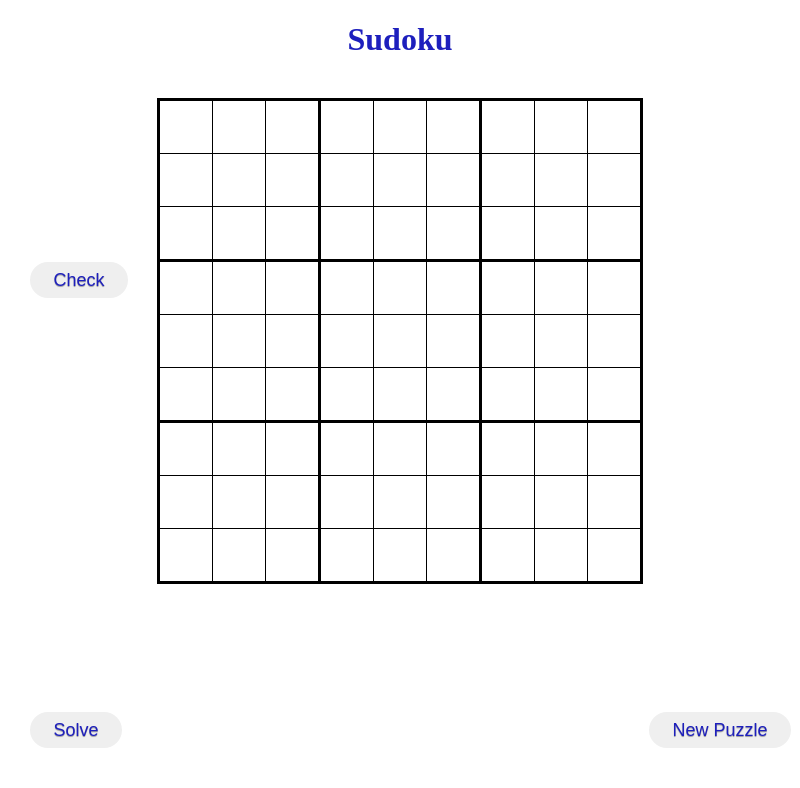
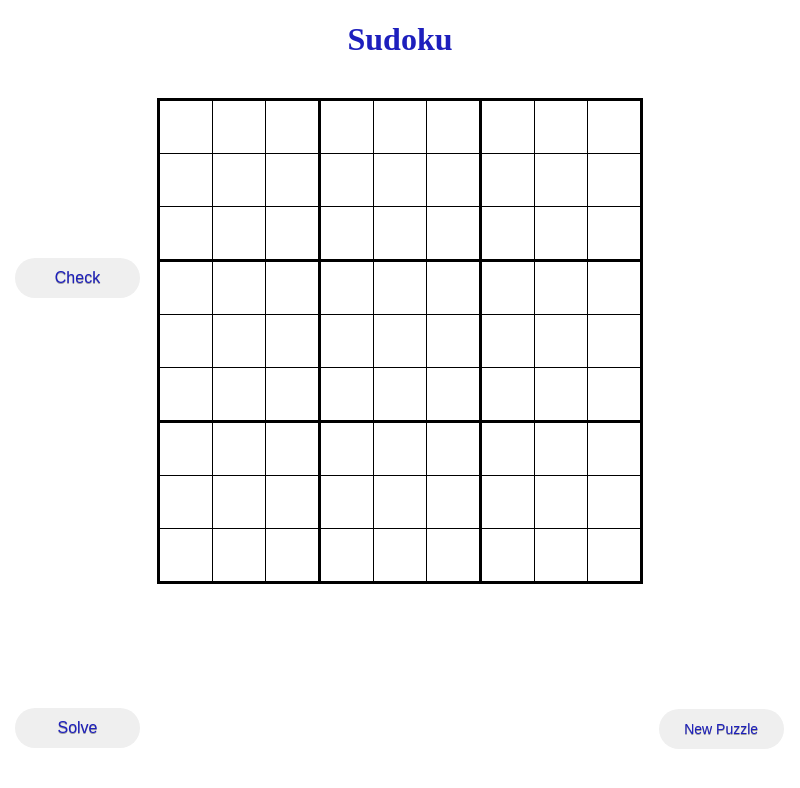
Before and after one commit to angelalamb/sudoku-app, an Electron app: page gui/game.html in a window 800 px wide. Drawn offline with Linux system fonts and the light colour scheme; no server answers; a web font is replaced by a local one.

Commit message:
clean-up and added confetti

```diff
--- a/gui/game.html
+++ b/gui/game.html
@@ -8,17 +8,17 @@
 <br>
 
 <body>
-    <div id="tablediv">
+    <div id="table-div">
         <script src="linker.js"></script>
     </div>
-    <div id="checkdiv">
-        <button id="checkbutton" onclick="checkPuzzle()">Check</button>
+    <div id="check-button-div">
+        <button id="check-button" onclick="checkPuzzle()">Check</button>
     </div>
-    <div id="solvediv">
-        <button id="solvebutton" onclick="solvePuzzle()">Solve</button>
+    <div id="solve-button-div">
+        <button id="solve-button" onclick="solvePuzzle()">Solve</button>
     </div>
-    <div id="newdiv">
-        <button id="newbutton" onclick="newPuzzle()">New Puzzle</button>
+    <div id="new-button-div">
+        <button id="new-button" onclick="newPuzzle()">New Puzzle</button>
     </div>
 </body>
 
--- a/gui/gui.css
+++ b/gui/gui.css
@@ -4,7 +4,6 @@ h1 {
     color: #1d1fbd;
 }
 
-/* First Window */
 /* Dropdown menu and difficulty */
 .dropdown {
     position: absolute;
@@ -15,11 +14,11 @@ h1 {
 }
 
 /* Buttons */
-#diffbutton,
+#diff-button,
 #difficulty,
-#solvebutton,
-#newbutton,
-#checkbutton {
+#solve-button,
+#new-button,
+#check-button {
     display: inline-block;
     padding: 0.3em 1.2em;
     margin: 0 0.1em 0.1em 0;
@@ -31,12 +30,44 @@ h1 {
     color: #1d1fbd;
     text-shadow: 0 0.04em 0.04em rgba(0, 0, 0, 0.35);
     text-align: center;
+    width: 125px;
+    height: 40px;
     transition: all 0.2s;
-    font-size: 18px;
     color: #1d1fbd;
 }
 
-/* Second Window */
+/* Font for buttons */
+#diff-button,
+#difficulty,
+#solve-button,
+#check-button {
+    font-size: 16px;
+}
+
+#new-button {
+   font-size: 14px;
+}
+
+/* Button positions */
+/* Solve button position */
+#solve-button-div {
+    position: absolute;
+    left: 15px;
+    bottom: 50px;
+}
+/* New button position */
+#new-button-div {
+    position: absolute;
+    right: 15px;
+    bottom: 50px;
+}
+/* Check button position */
+#check-button-div {
+    position: absolute;
+    left: 15px;
+    bottom: 500px;
+}
+
 /* Sudoku grid */
 #grid {
     text-align: center;
@@ -76,22 +107,3 @@ td:nth-child(3n) {
 tr:nth-child(3n) td {
     border-bottom: solid;
 }
-
-/* Solve button position */
-#solvediv {
-    position: absolute;
-    left: 30px;
-    bottom: 50px;
-}
-/* New button position */
-#newdiv {
-    position: absolute;
-    right: 7px;
-    bottom: 50px;
-}
-/* Check button position */
-#checkdiv {
-    position: absolute;
-    left: 30px;
-    bottom: 500px;
-}
--- a/gui/index.js
+++ b/gui/index.js
@@ -1,12 +1,6 @@
-// for debugging
-let nodeConsole = require('console');
-let myConsole = new nodeConsole.Console(process.stdout, process.stderr);
-
-
 setDiff = function() {
     let selected = document.getElementById("difficulty");
     const diff = selected.options[selected.selectedIndex].value;
-    myConsole.log(diff);
     // send the difficulty level to the the next html page
     window.location = "game.html?diff1=" + diff
 }
--- a/gui/linker.js
+++ b/gui/linker.js
@@ -1,5 +1,6 @@
 // Sudoku table
 const table = document.createElement('table');
+const confetti = require('canvas-confetti');
 
 // Console
 const nodeConsole = require('console');
@@ -14,7 +15,7 @@ function getParam() {
     const idx = document.URL.indexOf('?');
     if (idx != -1) {
         const pair = document.URL.substring(idx + 1,
-                     document.URL.length).split('&');
+                                            document.URL.length).split('&');
         nameVal = pair[0].split('=');
         param = nameVal[1];
     }
@@ -40,15 +41,13 @@ function buildTable() {
             drow.insertCell(-1).innerHTML = '';
         }
     }
-    document.getElementById('tablediv').appendChild(table);
+    document.getElementById('table-div').appendChild(table);
 }
 
 function launchPython() {
     let exec = require('child_process').exec;
-    //var nodeConsole = require('console');
-    //var myConsole = new nodeConsole.Console(process.stdout, process.stderr);
 
-    // Execution of python
+    // Run python code
     let child = exec("python3 engine/engine.py " + diff.toString(),
         function(error, stdout, stderr) {
             if (error !== null) {
@@ -70,13 +69,11 @@ function launchPython() {
         solution = puzzle.slice(81);
     });
 
-    // kill the child process
-    myConsole.log('Timeout');
-    // Timeout is 9 sec
+    // Kill the python process if it takes more than 9 sec.
     setTimeout(function() {
-        myConsole.log('kill');
         child.stdin.pause();
         child.kill();
+        sys.exit(0);
     }, 9000);
 }
 
@@ -117,9 +114,6 @@ function fillPuzzle(array) {
 }
 
 function checkPuzzle() {
-    //let nodeConsole = require('console');
-    //let myConsole = new nodeConsole.Console(process.stdout, process.stderr);
-    //var table = document.getElementById('grid');
     let nums = document.getElementById('num_input').value;
     let count = 0;
     let blanks = 0;
@@ -149,10 +143,9 @@ function checkPuzzle() {
             k++;
         }
     }
-    // Display text if the user won
-    myConsole.log(count);
+    // Confetti if the user won.
     if (count === 0 && blanks === 0) {
-    	myConsole.log("won!");
+        confetti();
     }
 }
 
```
Also changed, not shown: gui/index.html (+1 -1 lines), 2 other files.
